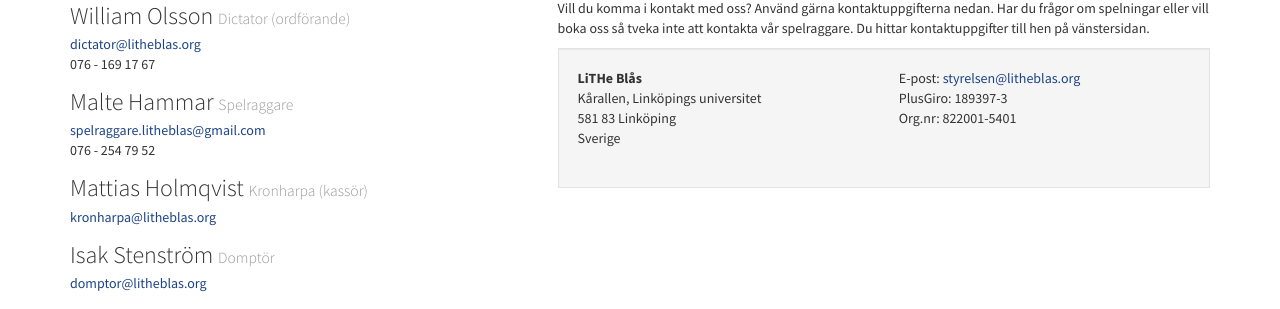
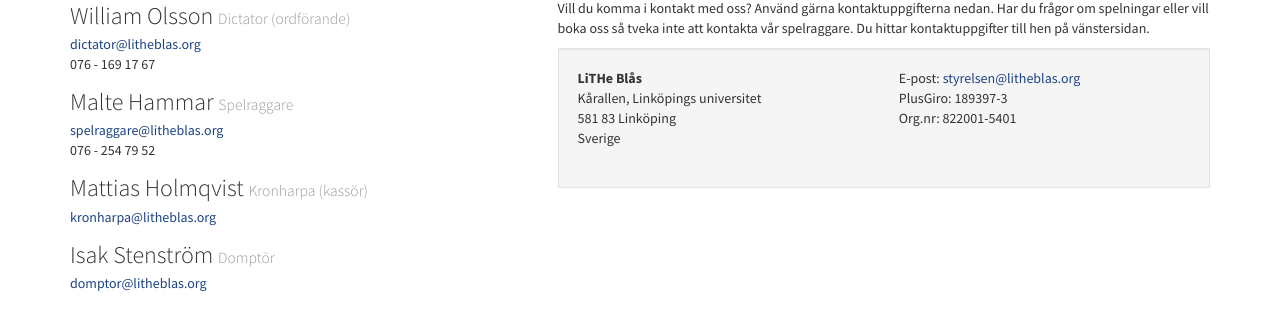
Before and after one commit to litheblas/litheblas.org, a Jekyll site: the page built from _pages/kontakt.md, in a window 1280 px wide and 1003 px high. Shown: the part 244-553 px from the top of the window. Built offline with Jekyll 4.4.1, drawn with Linux system fonts in a browser that asks for light colours; nearby versions of some CDN libraries.

Commit message:
Update contact.html

```diff
--- a/_layouts/contact.html
+++ b/_layouts/contact.html
@@ -25,7 +25,7 @@ layout: default
             <div class="media">
                 <div class="media-body">
                     <h3 class="media-heading">Malte Hammar <small>Spelraggare</small></h3>
-                    <a href="mailto:spelraggare.litheblas@gmail.com">spelraggare.litheblas@gmail.com</a><br>
+                    <a href="mailto:spelraggare@litheblas.org">spelraggare@litheblas.org</a><br>
                     076 - 254 79 52
                 </div>
             </div>
```
